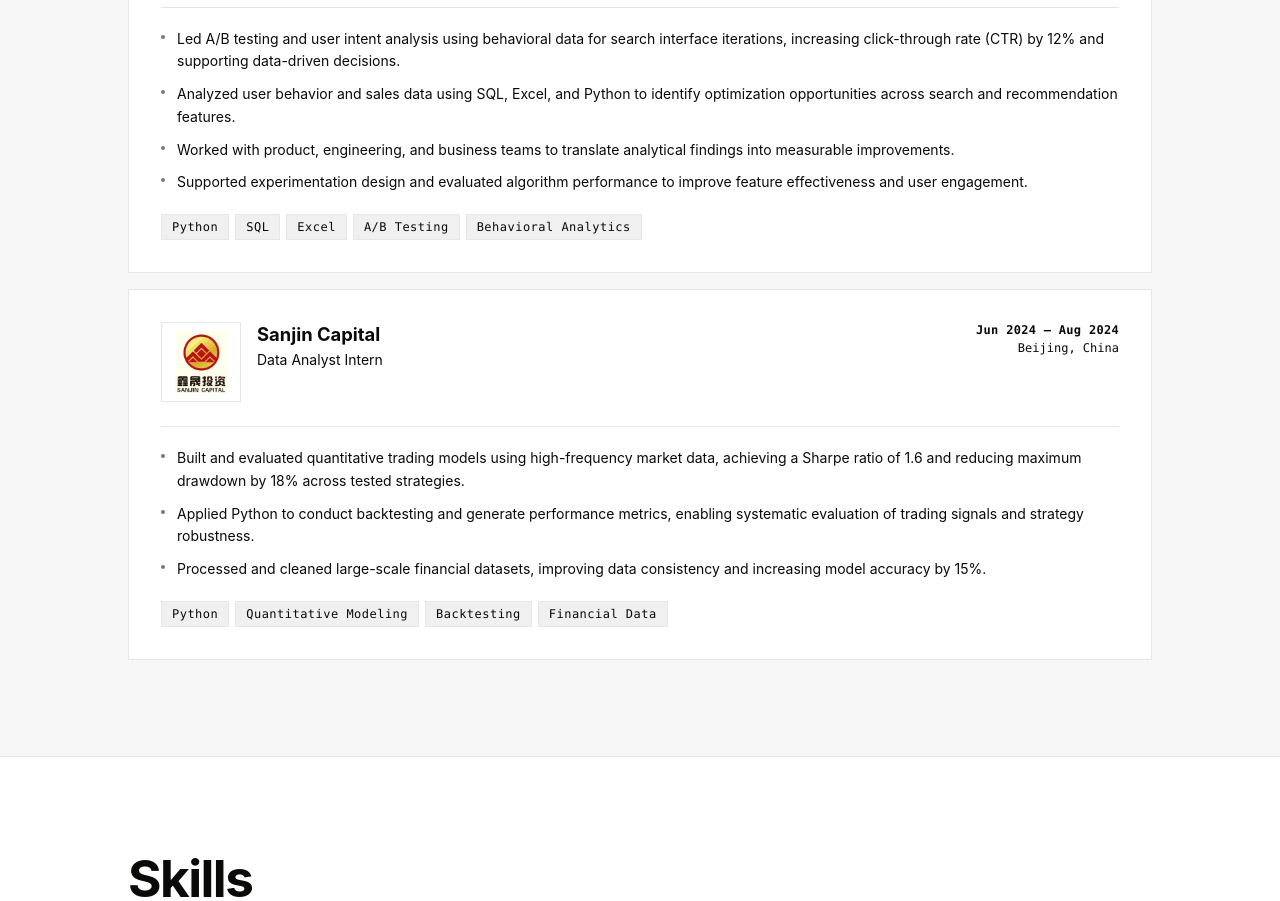
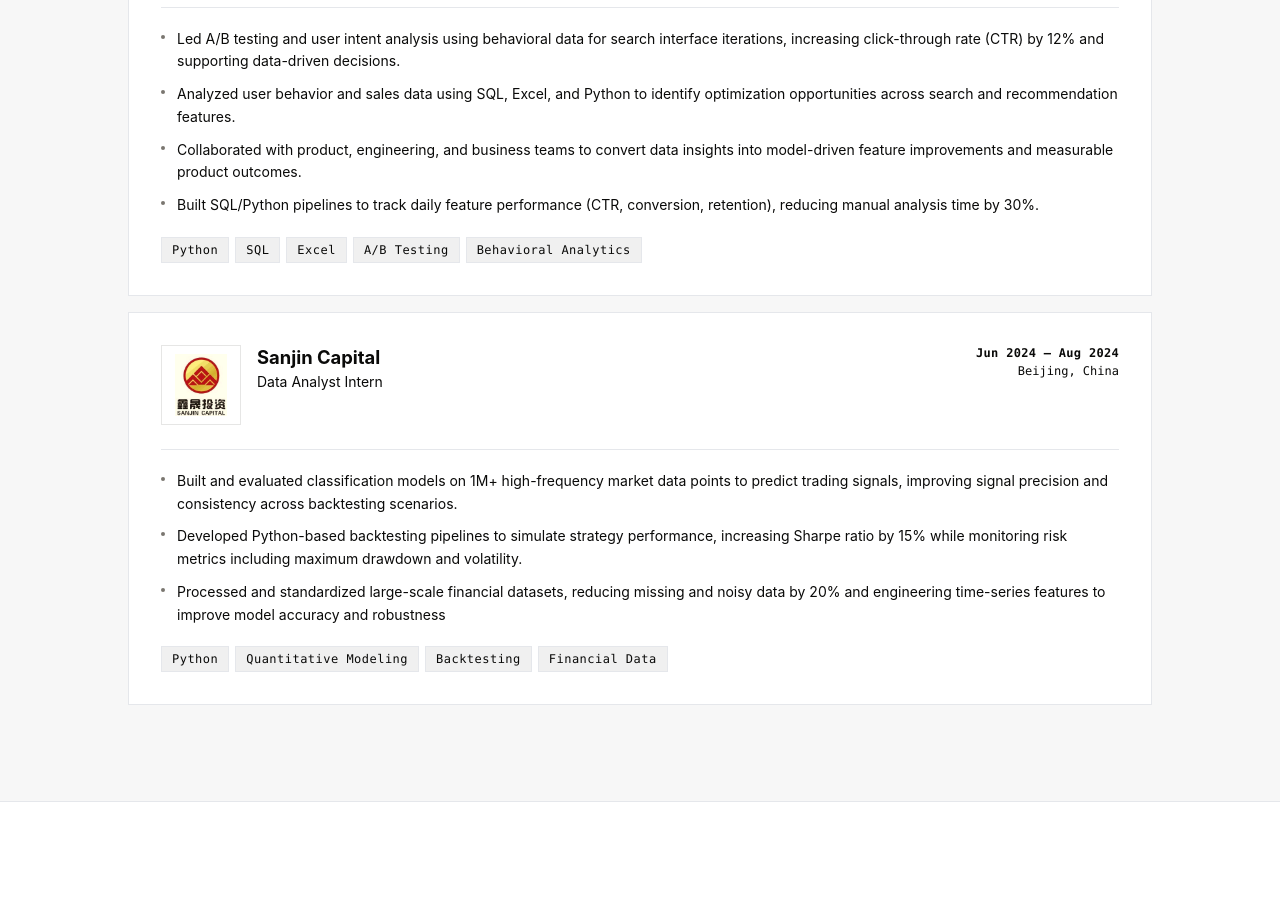
Before and after one commit to uki0829/personal-website, a Next.js app: page / in a window 1280 px wide. Shown: the part 1660-2561 px from the top of the page. Built offline with nearby package versions, Linux system fonts and the light colour scheme.

Commit message:
Change work experience section

```diff
--- a/components/WorkExperience.tsx
+++ b/components/WorkExperience.tsx
@@ -15,8 +15,8 @@ const jobs = [
     bullets: [
       "Led A/B testing and user intent analysis using behavioral data for search interface iterations, increasing click-through rate (CTR) by 12% and supporting data-driven decisions.",
       "Analyzed user behavior and sales data using SQL, Excel, and Python to identify optimization opportunities across search and recommendation features.",
-      "Worked with product, engineering, and business teams to translate analytical findings into measurable improvements.",
-      "Supported experimentation design and evaluated algorithm performance to improve feature effectiveness and user engagement.",
+      "Collaborated with product, engineering, and business teams to convert data insights into model-driven feature improvements and measurable product outcomes.",
+      "Built SQL/Python pipelines to track daily feature performance (CTR, conversion, retention), reducing manual analysis time by 30%.",
     ],
     tags: ["Python", "SQL", "Excel", "A/B Testing", "Behavioral Analytics"],
   },
@@ -29,9 +29,9 @@ const jobs = [
     logo: "/images/sanjin.png",
     accentColor: "#c84b2f",
     bullets: [
-      "Built and evaluated quantitative trading models using high-frequency market data, achieving a Sharpe ratio of 1.6 and reducing maximum drawdown by 18% across tested strategies.",
-      "Applied Python to conduct backtesting and generate performance metrics, enabling systematic evaluation of trading signals and strategy robustness.",
-      "Processed and cleaned large-scale financial datasets, improving data consistency and increasing model accuracy by 15%.",
+      "Built and evaluated classification models on 1M+ high-frequency market data points to predict trading signals, improving signal precision and consistency across backtesting scenarios.",
+      "Developed Python-based backtesting pipelines to simulate strategy performance, increasing Sharpe ratio by 15% while monitoring risk metrics including maximum drawdown and volatility.",
+      "Processed and standardized large-scale financial datasets, reducing missing and noisy data by 20% and engineering time-series features to improve model accuracy and robustness",
     ],
     tags: ["Python", "Quantitative Modeling", "Backtesting", "Financial Data"],
   },
```
